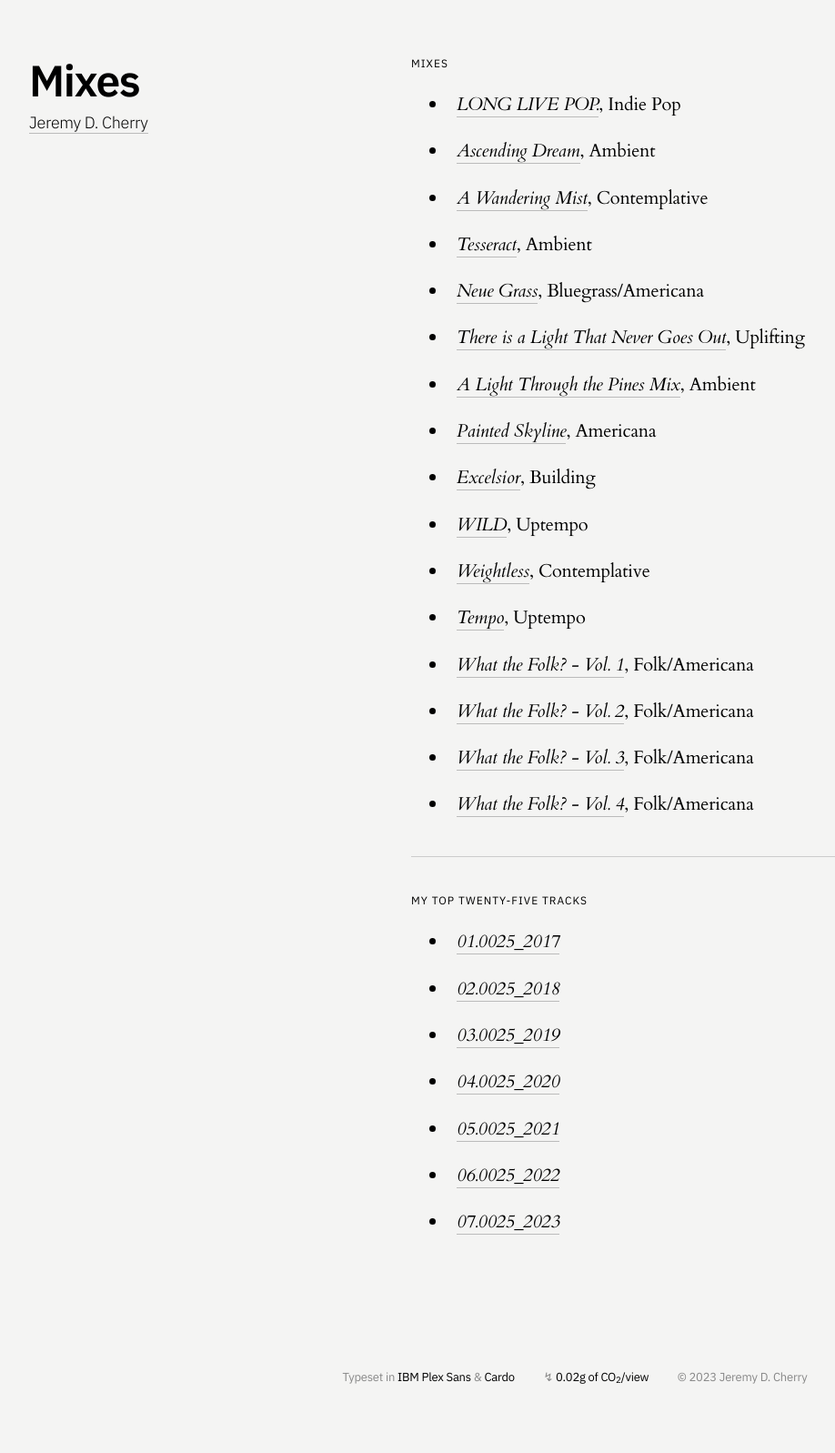
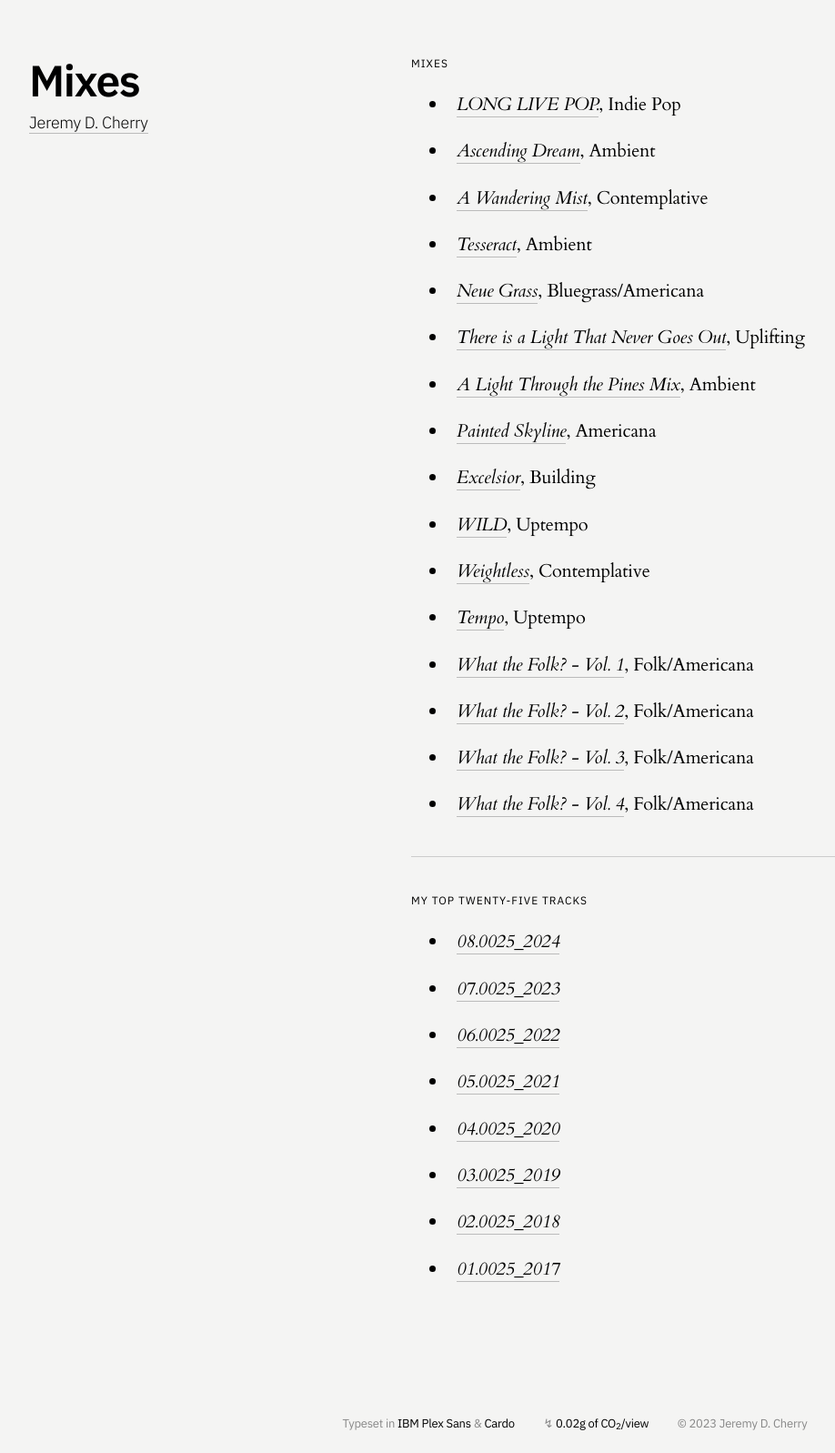
Before and after one commit to jeremydcherry/jeremydcherry.github.io, a Jekyll site: the page built from content/mixes.md, in a window 1280 px wide. Shown: the whole page at 91% size, without its empty margins (8-926 px from the left). Built offline with Jekyll 4.4.1, drawn with Linux system fonts in a browser that asks for light colours; before the commit the page ends 1546 px from its top, so only the background shows below that.

Commit message:
Updated Mixes

```diff
--- a/content/mixes.md
+++ b/content/mixes.md
@@ -47,16 +47,18 @@ permalink: /mixes
 
 #### My Top Twenty-Five Tracks
 
-- [_01.0025_2017_](https://open.spotify.com/playlist/18VHKcDWkoilEHuB9tYZ7z?si=3ee6fd7e82794f37)
+- [_08.0025_2024_](https://open.spotify.com/playlist/4Kn8EB7Rb0PQdG7v0D8MR5?si=d2982735cd82459b)
+
+- [_07.0025_2023_](https://open.spotify.com/playlist/34DjTd5GHOVy1Yo6aEbuHy?si=5d9d9d006dc9449f)
+
+- [_06.0025_2022_](https://open.spotify.com/playlist/3TZooCIwFfuTahSD91BhYs?si=943bd1953d524d03)
+
+- [_05.0025_2021_](https://open.spotify.com/playlist/0nMSOh5lGXqii6XWfPCF8Q?si=fb224f9606574ce3)
+
+- [_04.0025_2020_](https://open.spotify.com/playlist/7JX8juHaJHEeMxg9fuQT0J?si=6502da79b86b43ae)
+
+- [_03.0025_2019_](https://open.spotify.com/playlist/0RXcNXBp3KFNt9gjKIWZAR?si=949e235ffbad4f01)
 
 - [_02.0025_2018_](https://open.spotify.com/playlist/5oOLmD3CsvR4XZFudO53SA?si=7dbd337809974285)
 
-- [_03.0025_2019_](https://open.spotify.com/playlist/0RXcNXBp3KFNt9gjKIWZAR?si=949e235ffbad4f01)
-
-- [_04.0025_2020_](https://open.spotify.com/playlist/7JX8juHaJHEeMxg9fuQT0J?si=6502da79b86b43ae)
-
-- [_05.0025_2021_](https://open.spotify.com/playlist/0nMSOh5lGXqii6XWfPCF8Q?si=fb224f9606574ce3)
-
-- [_06.0025_2022_](https://open.spotify.com/playlist/3TZooCIwFfuTahSD91BhYs?si=943bd1953d524d03)
-
-- [_07.0025_2023_](https://open.spotify.com/playlist/34DjTd5GHOVy1Yo6aEbuHy?si=5d9d9d006dc9449f)
+- [_01.0025_2017_](https://open.spotify.com/playlist/18VHKcDWkoilEHuB9tYZ7z?si=3ee6fd7e82794f37)
```
